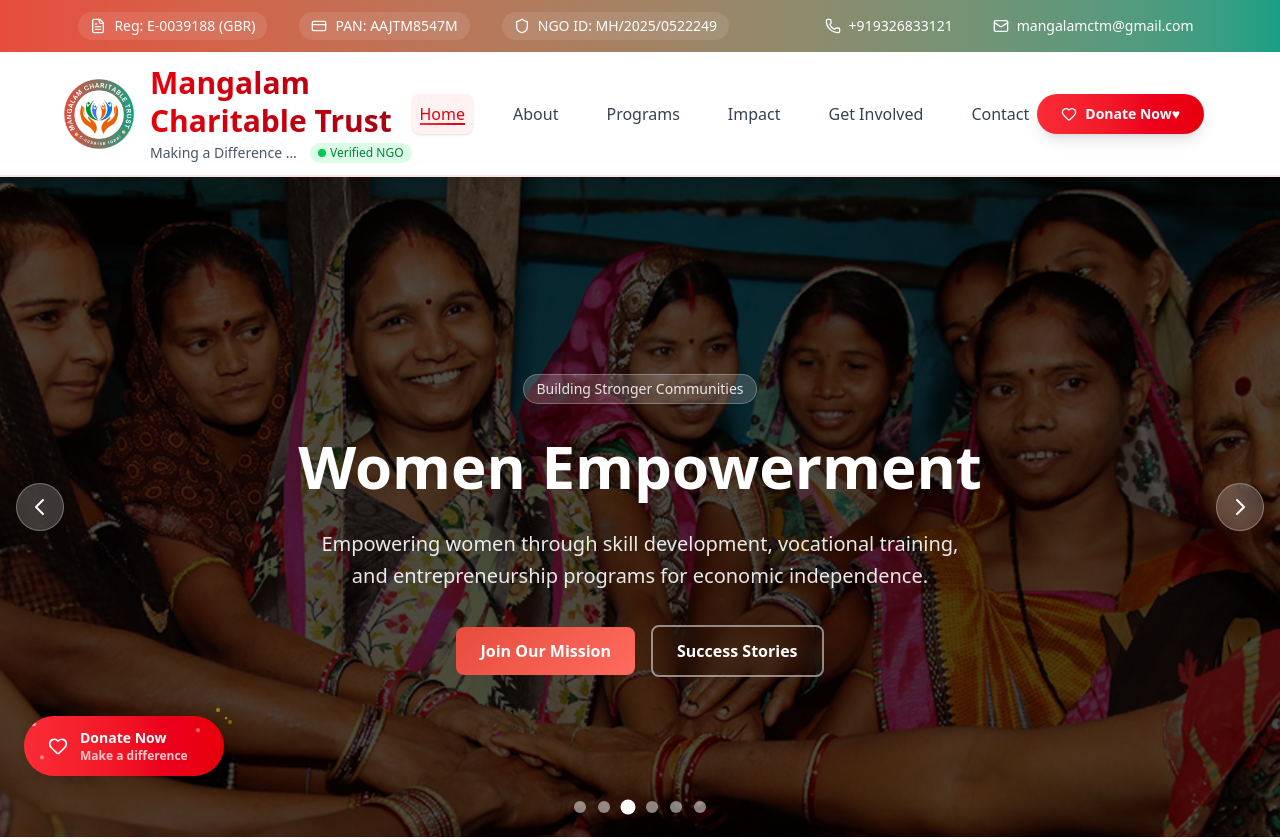
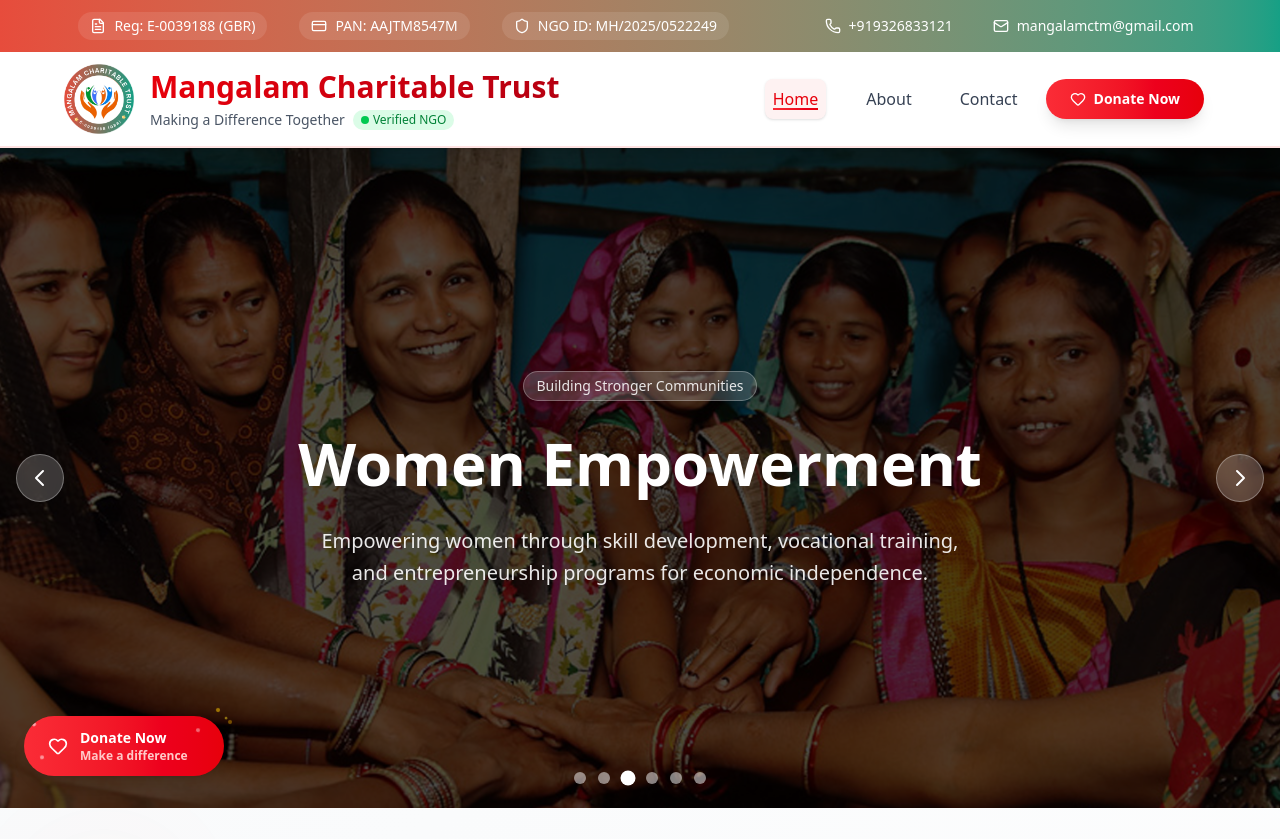
Before and after one commit to mangalamct/mangalamct-web, a Next.js app: page / in a window 1280 px wide. Shown: the top 839 px of the page. Built offline with nearby package versions, Linux system fonts and the light colour scheme.

Commit message:
update code

```diff
--- a/src/app/refund-policy/page.js
+++ b/src/app/refund-policy/page.js
@@ -344,7 +344,7 @@ const RefundPolicyPage = () => {
                   <h4 className="text-lg font-semibold text-yellow-800 mb-3">Important Notes</h4>
                   <ul className="space-y-2 text-yellow-700">
                     <li>• <strong>Review Process:</strong> Each request is individually reviewed by our finance team</li>
-                    <li>• <strong>Payment Method:</strong> Refunds are processed to the original payment method only</li>
+                    <li>• <strong>Payment Method:</strong> Refunds are credited to the original payment method within 7 to 14 days.</li>
                     <li>• <strong>Bank Processing:</strong> Additional processing time may be required by your bank</li>
                     <li>• <strong>International Transactions:</strong> May take longer due to currency conversion</li>
                   </ul>
--- a/src/components/base/Footer.js
+++ b/src/components/base/Footer.js
@@ -34,9 +34,9 @@ const Footer = () => {
 
   const quickLinks = [
     { name: 'About Us', href: '/about-us' },
-    { name: 'Our Programs', href: '/programs' },
-    { name: 'Impact Stories', href: '/impact' },
-    { name: 'Get Involved', href: '/volunteer' },
+    // { name: 'Our Programs', href: '/programs' },
+    // { name: 'Impact Stories', href: '/impact' },
+    // { name: 'Get Involved', href: '/volunteer' },
     { name: 'Donate Now', href: '/donation' },
     { name: 'Contact Us', href: '/contact' }
   ];
@@ -69,7 +69,7 @@ const Footer = () => {
     <footer className="bg-gradient-to-br from-gray-900 via-gray-800 to-gray-900 text-white">
       {/* Main Footer Content */}
       <div className="w-full mx-auto px-4 sm:px-6 lg:px-[5%] py-12">
-        <div className="grid grid-cols-1 md:grid-cols-2 lg:grid-cols-4 gap-8">
+        <div className="grid grid-cols-1 md:grid-cols-2 lg:grid-cols-3 gap-8">
 
           {/* Organization Info */}
           <div className="lg:col-span-1">
@@ -119,7 +119,7 @@ const Footer = () => {
           </div>
 
           {/* Programs */}
-          <div>
+          {/* <div>
             <h4 className="text-lg font-semibold mb-6 text-white">Our Programs</h4>
             <ul className="space-y-3">
               {programs.map((program) => (
@@ -134,7 +134,7 @@ const Footer = () => {
                 </li>
               ))}
             </ul>
-          </div>
+          </div> */}
 
           {/* Contact & Social */}
           <div>
--- a/src/components/base/Header.js
+++ b/src/components/base/Header.js
@@ -52,9 +52,9 @@ const Header = () => {
   const navigationItems = [
     { name: 'Home', href: '/' },
     { name: 'About', href: '/about-us' },
-    { name: 'Programs', href: '/programs' },
-    { name: 'Impact', href: '/impact' },
-    { name: 'Get Involved', href: '/volunteer' },
+    // { name: 'Programs', href: '/programs' },
+    // { name: 'Impact', href: '/impact' },
+    // { name: 'Get Involved', href: '/volunteer' },
     { name: 'Contact', href: '/contact' }
   ];
 
@@ -198,7 +198,7 @@ const Header = () => {
             </div>
 
             {/* Desktop Navigation */}
-            <nav className="hidden lg:flex items-center space-x-6 xl:space-x-8">
+            <nav className="hidden lg:flex items-center space-x-6 xl:space-x-8 mr-5">
               {navigationItems.map((item) => {
                 const isActive = isActiveRoute(item.href);
                 return (
@@ -241,7 +241,7 @@ const Header = () => {
                   <span className="text-xs sm:text-sm">
                     <span className="hidden xs:inline sm:hidden">Donate</span>
                     <span className="hidden sm:inline">Donate Now</span>
-                    <span className="xs:hidden">♥</span>
+                    {/* <span className="xs:hidden">♥</span> */}
                   </span>
                 </button>
               </Link>
@@ -260,7 +260,7 @@ const Header = () => {
         {/* Mobile Navigation */}
         {isMenuOpen && (
           <div className="lg:hidden bg-white/95 backdrop-blur-md border-t border-gray-200 shadow-lg animate-slideDown mobile-menu-container">
-            <div className="px-4 py-4 space-y-2">
+            <div className="px-4 py-4 space-y-2 ">
               {navigationItems.map((item) => {
                 const isActive = isActiveRoute(item.href);
                 return (
--- a/src/components/homecom/HeroSection.js
+++ b/src/components/homecom/HeroSection.js
@@ -174,7 +174,7 @@ const HeroSection = () => {
                 </p>
 
                 {/* Action buttons */}
-                <div className="flex flex-col sm:flex-row gap-3 sm:gap-4 justify-center items-center">
+                {/* <div className="flex flex-col sm:flex-row gap-3 sm:gap-4 justify-center items-center">
                   <button
                     className="group relative px-4 sm:px-6 py-2 sm:py-3 bg-white text-gray-900 font-semibold rounded-lg hover:bg-gray-100 transition-all duration-300 transform hover:scale-105 hover:shadow-lg text-sm sm:text-base"
                     style={{
@@ -189,7 +189,7 @@ const HeroSection = () => {
                   <button className="group px-4 sm:px-6 py-2 sm:py-3 bg-transparent text-white font-semibold rounded-lg border-2 border-white/50 hover:bg-white/10 hover:border-white transition-all duration-300 transform hover:scale-105 backdrop-blur-sm text-sm sm:text-base">
                     <span className="relative z-10">{slide.buttonSecondary}</span>
                   </button>
-                </div>
+                </div> */}
               </div>
             </div>
           </div>
--- a/src/components/homecom/WhatWeDo.js
+++ b/src/components/homecom/WhatWeDo.js
@@ -218,8 +218,8 @@ const AdvancedSlider = () => {
                         </div>
 
                         {/* Content Section */}
-                        <div className="p-6 flex flex-col justify-between h-[250px]">
-                          <div className="flex-1 h-[250px]">
+                        <div className="p-6 flex flex-col justify-between ">
+                          <div className="">
                             <h3 className="text-xl font-bold text-gray-900 mb-3 line-clamp-2 group-hover:text-[var(--color-primary)] transition-colors duration-300">
                               {area.title}
                             </h3>
@@ -230,12 +230,12 @@ const AdvancedSlider = () => {
                           </div>
 
                           {/* Read More Button */}
-                          <div className="mt-4">
+                          {/* <div className="mt-4">
                             <button className="inline-flex items-center space-x-2 bg-gradient-to-r from-[var(--color-primary)] to-[var(--color-secondary)] hover:from-[var(--color-primary-dark)] hover:to-[var(--color-secondary-dark)] text-white px-6 py-3 rounded-xl font-semibold transition-all duration-300 group/btn shadow-md hover:shadow-lg">
                               <span>Read More</span>
                               <ArrowRight className="w-4 h-4 group-hover/btn:translate-x-1 transition-transform duration-300" />
                             </button>
-                          </div>
+                          </div> */}
                         </div>
 
                         {/* Hover Effect Border */}
```
